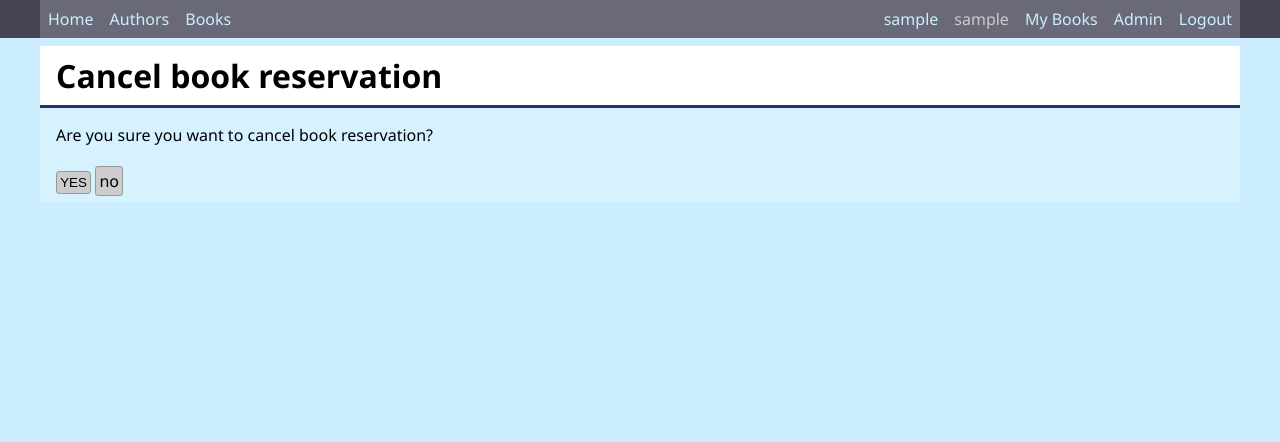
After one commit to rikogoeslive/ptu5_django_library, a Django app: page /return_book/1/ in a window 1280 px wide. The commit adds this page. Shown: the top 442 px of the page. Run offline with Django 4.2, Linux system fonts and the light colour scheme; a user stored in the database is signed in; tables that the repository leaves empty hold one stand-in row (values such as "Sample post").

Commit message:
Delete view

```diff
--- a/ptu5_library/library/templates/library/user_book_list.html
+++ b/ptu5_library/library/templates/library/user_book_list.html
@@ -15,8 +15,10 @@
         <div class="table-grid-cell center">
             {% if book_instance.status == 'r' %}
                 <a class="button" href="{% url 'user_bookinstance_update' book_instance.pk %}">Take</a>
+                <a class="button" href="{% url 'user_bookinstance_delete' book_instance.pk %}">Cancel</a>
             {% elif book_instance.status == 't' %}
                 <a class="button" href="{% url 'user_bookinstance_update' book_instance.pk %}">Extend</a>
+                <a class="button" href="{% url 'user_bookinstance_delete' book_instance.pk %}">Return</a>
             {% endif %}
         </div>
     {% endfor %}
--- /dev/null
+++ b/ptu5_library/library/templates/library/user_bookinstance_delete.html
@@ -0,0 +1,13 @@
+{% extends 'library/base.html' %}
+{% block title %}Returning a book to{{ block.super }}{% endblock title %}
+{% block content  %}
+<h1>{% if object.status == 't' %}Returning a book {% else %}Cancel book reservation{% endif %}</h1>
+<form method="post" action="">
+    {% csrf_token %}
+    <p>Are you sure you want to {% if object.status == 't' %}return the book? {% else %}cancel book reservation? {% endif %}</p>
+    <p>
+        <button type="submit" class="button">YES</button>
+        <a href="{% url 'user_books' %}" class="button">no</a>
+    </p>
+</form>
+{% endblock content  %}
--- a/ptu5_library/library/templates/library/user_bookinstance_form.html
+++ b/ptu5_library/library/templates/library/user_bookinstance_form.html
@@ -1,10 +1,10 @@
 {% extends 'library/base.html' %}
 {% block title %}Borrowing a book from {{ block.super }}{% endblock title %}
 {% block content %}
-<h1>Borrow a book{% if updating %}Take{% else %}Reserve {% endif %} a book</h1>
+<h1>Borrow a book{% if action %}{{ action }}{% else %}Reserve{% endif %} a book</h1>
 <form action="" method="post">
     {% csrf_token %}
     {{ form }}
-    <p><button type="submit">{%if updating %}Take{% else %}Reserve{% endif %}</button></p>
+    <p><button type="submit">{%if action %}{{ action }}{% else %}Reserve{% endif %}</button></p>
 </form
 {% endblock content %}
--- a/ptu5_library/library/urls.py
+++ b/ptu5_library/library/urls.py
@@ -10,4 +10,5 @@ urlpatterns = [
     path('my_books/', views.UserBookListView.as_view(), name='user_books'),
     path('borrow_new_book/', views.UserBookInstanceCreateView.as_view(), name='user_bookinstance_create'),
     path('take_reserved_book/<int:pk>/', views.UserBookInstanceUpdateView.as_view(), name='user_bookinstance_update'),
+    path('return_book/<int:pk>/', views.UserBookInstanceDeleteView.as_view(), name='user_bookinstance_delete'),
     ]
--- a/ptu5_library/library/views.py
+++ b/ptu5_library/library/views.py
@@ -145,3 +145,17 @@
         else:
             context['action'] = 'Take'
         return context
+
+
+class UserBookInstanceDeleteView(LoginRequiredMixin, UserPassesTestMixin, DeleteView):
+    model = BookInstance
+    template_name = 'library/user_bookinstance_delete.html'
+    success_url = reverse_lazy('user_books')
+
+    def test_func(self):
+        book_instance = self.get_object()
+        return self.request.user == book_instance.reader
+
+    def form_valid(self, form):
+        messages.success(self.request, 'book returned ')
+        return super().form_valid(form)
```
